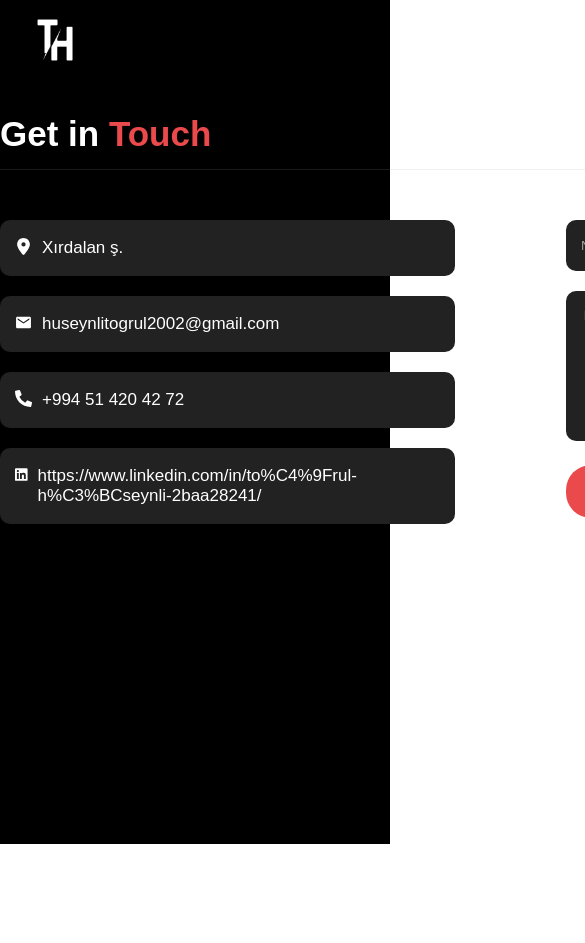
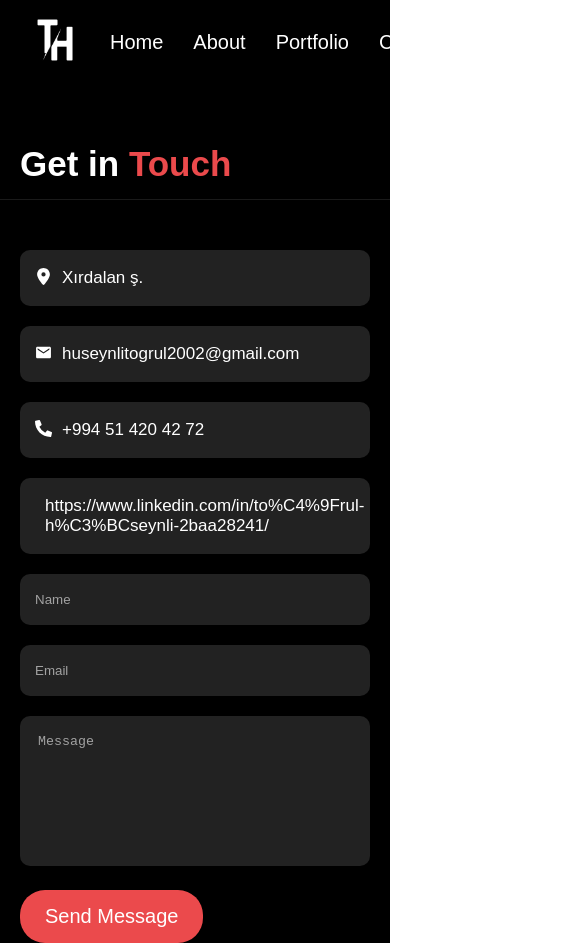
Before and after one commit to HuseynliTogrul/portfolio, a React (Create React App) app: page /contact in a window 390 px wide. Shown: the top 943 px of the page, 585 px wide, since content can reach past the window. Before the commit the page ends 844 px from the top, so only its background shows below. Built offline with nearby package versions, Linux system fonts and the light colour scheme.

Commit message:
response emd

```diff
--- a/package.json
+++ b/package.json
@@ -9,8 +9,10 @@
     "react": "^18.3.1",
     "react-dom": "^18.3.1",
     "react-icons": "^5.3.0",
+    "react-responsive": "^10.0.0",
     "react-router-dom": "^6.26.0",
     "react-scripts": "5.0.1",
+    "react-transition-group": "^4.4.5",
     "swiper": "^11.1.9",
     "web-vitals": "^2.1.4"
   },
--- a/src/App.css
+++ b/src/App.css
@@ -6,7 +6,10 @@ body {
 
 .container {
   width: 1000px;
+  /* width: auto; */
+  min-height: 100vh;
   margin: 0 auto;
+  background: black;
 }
 
 h1,
@@ -36,7 +39,6 @@ button {
 }
 
 .App {
+  color: white;
   background-color: black;
-  color: white;
-  height: 100vh;
 }
--- a/src/components/About.jsx
+++ b/src/components/About.jsx
@@ -25,6 +25,7 @@ function About() {
       aboutModal.style.display = "block";
       navbar.style.display = "none"
       container.style.paddingTop = "100px";
+      container.style.minHeight = "calc(100vh - 100px)";
     });
 
     closeIcon.addEventListener("click", () => {
@@ -32,6 +33,7 @@ function About() {
       aboutModal.style.display = "none";
       navbar.style.display = "flex"
       container.style.paddingTop = "0";
+      container.style.minHeight = "100vh";
     })
   }, []);
 
--- a/src/components/Home.jsx
+++ b/src/components/Home.jsx
@@ -12,4 +12,6 @@ function Home() {
     )
 }
 
+
+
 export default Home
--- a/src/components/Portfolio.jsx
+++ b/src/components/Portfolio.jsx
@@ -4,6 +4,7 @@ import { EffectCoverflow, Pagination, Navigation, Autoplay } from "swiper/module
 import { FaChevronLeft } from "react-icons/fa";
 import { FaChevronRight } from "react-icons/fa";
 import "../css/Portfolio.css";
+import vegist from "../images/project1.png"
 
 export default function Portfolio() {
   return (
@@ -12,7 +13,7 @@ export default function Portfolio() {
         effect={"coverflow"}
         grabCursor={true}
         centeredSlides={true}
-        slidesPerView={3}
+        // slidesPerView={3}
         initialSlide={1}
         coverflowEffect={{
           rotate: 50,
@@ -21,23 +22,36 @@ export default function Portfolio() {
           modifier: 1,
           slideShadows: true,
         }}
-        autoplay={{
-          delay: 2000,
-          disableOnInteraction: false
-        }}
+
+
+        // autoplay={{
+        //   delay: 2000,
+        //   disableOnInteraction: false
+        // }}
         pagination={false}
         navigation={{
           nextEl: ".swiper-button-next",
           prevEl: ".swiper-button-prev",
         }}
+        breakpoints={{
+          700: {
+            slidesPerView: 3,
+          },
+          0: {
+            slidesPerView: 1,
+          },
+        }}
         modules={[EffectCoverflow, Pagination, Navigation, Autoplay]}
         className="mySwiper"
       >
         <SwiperSlide>
-          <img
+          {/* <a href="https://github.com/HuseynliTogrul/Vegist-Final-Front.git"> */}
+          <img className="slideImg"
             src="https://swiperjs.com/demos/images/nature-1.jpg"
+            // src={vegist}
             alt="Nature 1"
           />
+          {/* </a> */}
         </SwiperSlide>
         <SwiperSlide>
           <img
--- a/src/css/About.css
+++ b/src/css/About.css
@@ -327,6 +327,29 @@
     transition: all 0.3 linear;
 }
 
-/* .closeIcon:hover {
-    border-radius: 50%;
-} */
+
+@media screen and (max-width: 1024px) {
+    .aboutInfo {
+        flex-direction: column;
+    }
+
+    .aboutText {
+        width: 100%;
+    }
+
+    .aboutInfo {
+        align-items: flex-start;
+    }
+
+    .aboutImg {
+        width: 100%;
+    }
+
+    .aboutImg img {
+        min-width: 100%;
+    }
+
+    .about {
+        padding-bottom: 20px;
+    }
+}
--- a/src/css/Contact.css
+++ b/src/css/Contact.css
@@ -1,3 +1,7 @@
+.contact {
+  padding-top: 30px;
+}
+
 .contact h2 {
   margin-top: 30px;
   border-bottom: 1px solid #a2a2a229;
@@ -77,3 +81,36 @@
   background-color: white;
   color: black;
 }
+
+
+@media screen and (max-width: 1024px) {
+  .container {
+    width: auto;
+  }
+
+  .contactWrapper {
+    flex-direction: column;
+    gap: 20px;
+  }
+
+  .contactLeft {
+    padding: 0 20px;
+    width: auto;
+  }
+
+  .contactLeft ul li {
+    width: auto;
+  }
+
+  .contactRight {
+    padding: 0 20px;
+  }
+
+  .contact h2 {
+    padding: 0 20px 15px 20px;
+  }
+
+  .contactInput {
+    flex-direction: column;
+  }
+}
--- a/src/css/Navbar.css
+++ b/src/css/Navbar.css
@@ -1,4 +1,5 @@
 .navbar {
+    padding-right: 30px;
     display: flex;
     justify-content: space-between;
     align-items: center;
--- a/src/css/Portfolio.css
+++ b/src/css/Portfolio.css
@@ -3,6 +3,10 @@
 @import "swiper/css/effect-cube";
 @import "swiper/css/pagination";
 @import "swiper/css/navigation";
+
+.slideImg {
+  height: 100%;
+}
 
 .swiper {
   width: 100%;
```
Also changed, not shown: src/images/project1.png (added), 1 other file (tests, documents, lock files or other folders).
